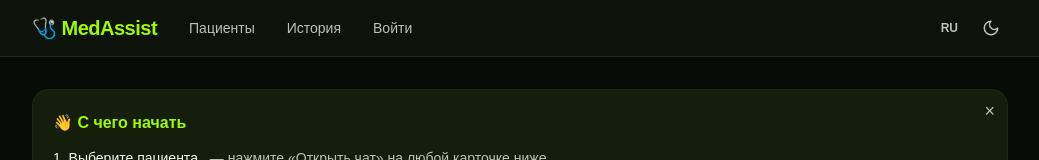
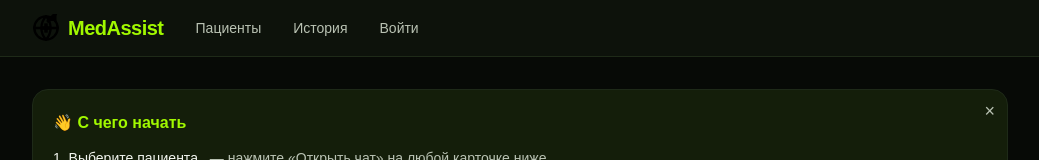
Before and after one commit to HaudiXO/DiagnoScope, a Next.js app in the folder frontend/: page / in a window 1280 px wide. Shown: the top 160 px of the page, without its empty margins (120-1159 px from the left). Built offline with nearby package versions, Linux system fonts and the light colour scheme.

Commit message:
feat(ui): add brand logo, remove theme/lang toggles, force dark mode

```diff
--- a/frontend/app/layout.tsx
+++ b/frontend/app/layout.tsx
@@ -2,8 +2,6 @@
 
 import type { Metadata } from 'next';
 import Link from 'next/link';
-import { useEffect, useState } from 'react';
-import { SunIcon, MoonIcon } from './components/ui/Icon';
 import { USE_MOCK } from './lib/demoMode';
 import { I18nProvider, useI18n } from '../lib/i18n';
 import { AuthProvider, useAuth } from '../lib/auth';
@@ -11,59 +9,6 @@ import './globals.css';
 
 // Can't export metadata from a client component — keep it here as a comment for reference.
 // title: 'MedAssist Demo', description: 'Hackathon Demo UI'
-
-type Theme = 'light' | 'dark';
-
-function ThemeToggle() {
-  const [theme, setTheme] = useState<Theme>('light');
-
-  useEffect(() => {
-    const saved = localStorage.getItem('theme') as Theme | null;
-    const preferred: Theme =
-      saved ?? (window.matchMedia('(prefers-color-scheme: dark)').matches ? 'dark' : 'light');
-    setTheme(preferred);
-    document.documentElement.setAttribute('data-theme', preferred);
-  }, []);
-
-  function toggle() {
-    const next: Theme = theme === 'dark' ? 'light' : 'dark';
-    setTheme(next);
-    localStorage.setItem('theme', next);
-    document.documentElement.setAttribute('data-theme', next);
-  }
-
-  return (
-    <button
-      type="button"
-      onClick={toggle}
-      aria-label={theme === 'dark' ? 'Switch to light mode' : 'Switch to dark mode'}
-      className={[
-        'p-2 rounded-[var(--radius-md)]',
-        'text-[var(--color-muted)] hover:text-[var(--color-fg)]',
-        'hover:bg-[var(--color-border)]',
-        'transition-colors focus-ring',
-      ].join(' ')}
-    >
-      {theme === 'dark' ? <SunIcon size={18} /> : <MoonIcon size={18} />}
-    </button>
-  );
-}
-
-function LangToggle() {
-  const { lang, setLang } = useI18n();
-  return (
-    <button
-      type="button"
-      onClick={() => setLang(lang === 'ru' ? 'en' : 'ru')}
-      aria-label="Toggle language"
-      className="p-2 text-xs font-bold rounded-[var(--radius-md)] text-[var(--color-muted)] hover:text-[var(--color-fg)] hover:bg-[var(--color-border)] transition-colors focus-ring uppercase"
-    >
-      {lang}
-    </button>
-  );
-}
-
-
 
 function Header() {
   const { t } = useI18n();
@@ -83,7 +28,8 @@ function Header() {
             href="/"
             className="flex items-center gap-2 font-bold text-xl tracking-tight text-[var(--color-primary)] hover:opacity-80 transition-opacity"
           >
-            🩺 MedAssist
+            <img src="/logo.svg" alt="PAXMET Logo" width="28" height="28" className="select-none" />
+            MedAssist
           </Link>
           <nav className="flex gap-4">
             <Link
@@ -115,10 +61,6 @@ function Header() {
             )}
           </nav>
         </div>
-        <div className="flex items-center gap-2">
-          <LangToggle />
-          <ThemeToggle />
-        </div>
       </div>
     </header>
   );
@@ -130,16 +72,10 @@ export default function RootLayout({
   children: React.ReactNode;
 }) {
   return (
-    <html lang="en" suppressHydrationWarning>
+    <html lang="en" data-theme="dark">
       <head>
         <title>MedAssist Demo</title>
         <meta name="description" content="Hackathon Demo UI" />
-        {/* eslint-disable-next-line @next/next/no-sync-scripts */}
-        <script
-          dangerouslySetInnerHTML={{
-            __html: `(function(){var t=localStorage.getItem('theme')||( window.matchMedia('(prefers-color-scheme: dark)').matches?'dark':'light');document.documentElement.setAttribute('data-theme',t);})();`,
-          }}
-        />
       </head>
       <body className="min-h-screen antialiased flex flex-col w-full overflow-x-hidden" style={{ background: 'var(--color-bg)', color: 'var(--color-fg)' }}>
         <AuthProvider>
```
Also changed, not shown: frontend/public/logo.svg (added).
